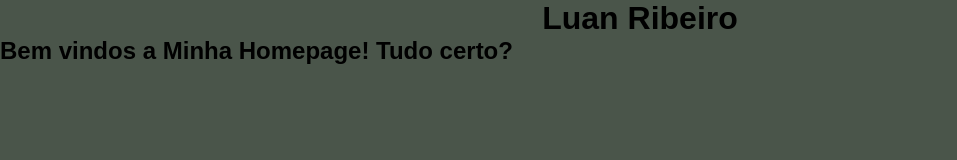
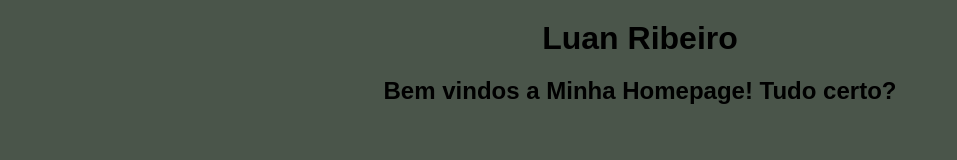
Before and after one commit to Luanrrf/Luanrrf, a plain HTML site: page index.html in a window 1280 px wide. Shown: the whole page, without its empty margins (0-957 px from the left). Drawn offline with nearby package versions, Linux system fonts and the light colour scheme.

Commit message:
ajustes de textos

```diff
--- a/estilo.css
+++ b/estilo.css
@@ -11,9 +11,10 @@ body{
 
 #nome{
     text-align: center;
+    margin: 20px;
 }
 
 #intro{
-    text-align: "center";
-    align-self:center;
+    text-align:center;
+    margin: 20px 0;
 }
--- a/index.html
+++ b/index.html
@@ -13,6 +13,10 @@
 
 <body>
 
+    <header>
+
+    </header>
+
     <h1 id="nome">Luan Ribeiro</h1>
     <h2 id="intro">Bem vindos a Minha Homepage! Tudo certo?</h2>
 
```
